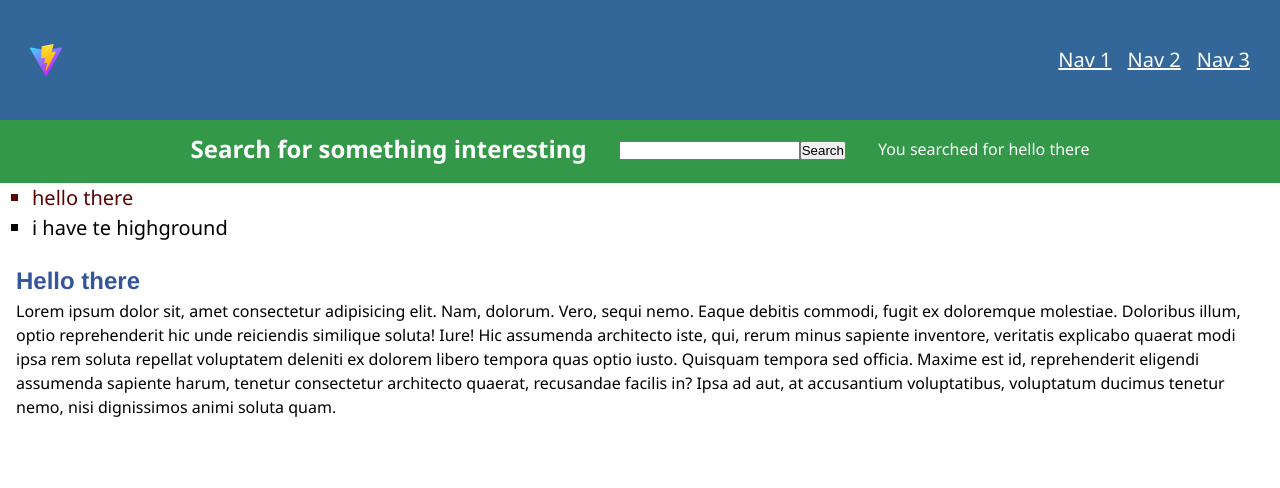
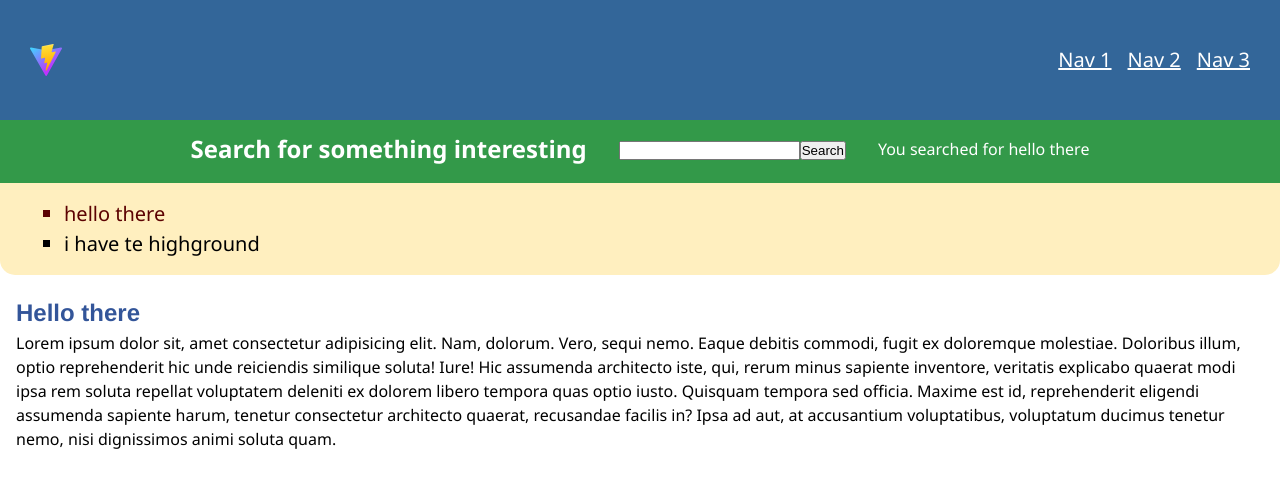
Before and after one commit to bo7owers/react-vite, a React (Vite) app: page / in a window 1280 px wide. Shown: the top 488 px of the page. Built offline with nearby package versions, Linux system fonts and the light colour scheme.

Commit message:
style search history with emotion

```diff
--- a/src/components/SearchHistory/SearchHistory.jsx
+++ b/src/components/SearchHistory/SearchHistory.jsx
@@ -1,11 +1,31 @@
-import "./search-history.css";
+// import './search-history.css'
+import styled from '@emotion/styled'
+
+const UlBgColour = '#ffefbf'
+const LiFirstColour = '#5c0202'
+
+const Ul = styled.ul`
+    padding: 1rem 2rem;
+    background-color: ${UlBgColour};
+    border-bottom-left-radius: 15px;
+    border-bottom-right-radius: 15px;
+`
+
+const Li = styled.li`
+    margin: 0 2rem;
+    list-style-type: square;
+    &:nth-child(1) {
+        color: ${LiFirstColour};
+    }
+`
+
 export default function SearcHistory(props) {
-  return (
-    // terms come from MainCont
-    <ul className="search-list">
-      {props.terms.map((term) => (
-        <li key={term}>{term}</li>
-      ))}
-    </ul>
-  );
+    return (
+        // terms come from MainCont
+        <Ul className='search-list'>
+            {props.terms.map((term) => (
+                <Li key={term}>{term}</Li>
+            ))}
+        </Ul>
+    )
 }
--- a/src/components/SearchHistory/search-history.css
+++ b/src/components/SearchHistory/search-history.css
@@ -1,8 +1,3 @@
-.search-list {
-  margin: 0 2rem;
-  list-style-type: square;
+.search-list li:nth-child(1) {
+    color: #5c0202;
 }
-
-.search-list li:nth-child(1) {
-  color: #5c0202;
-}
```
